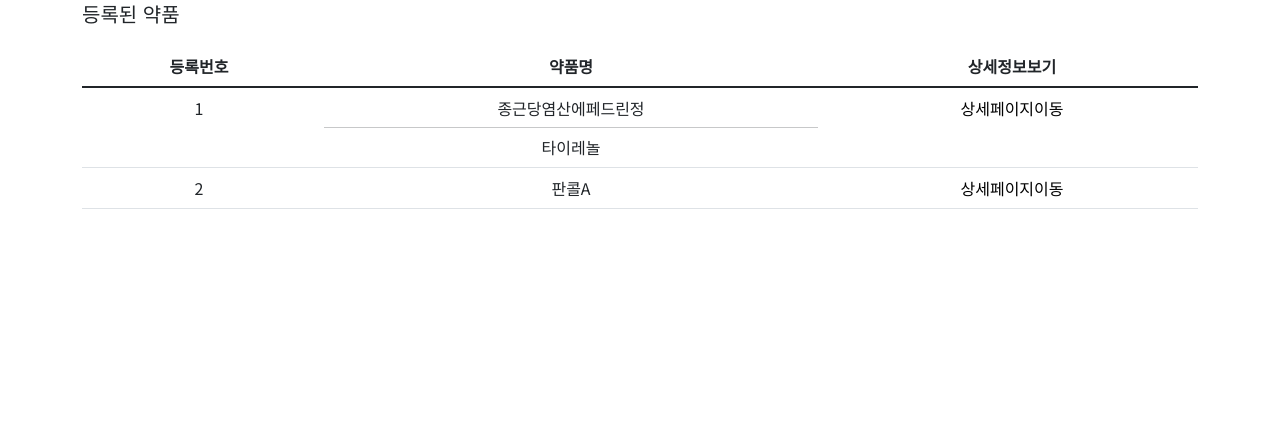
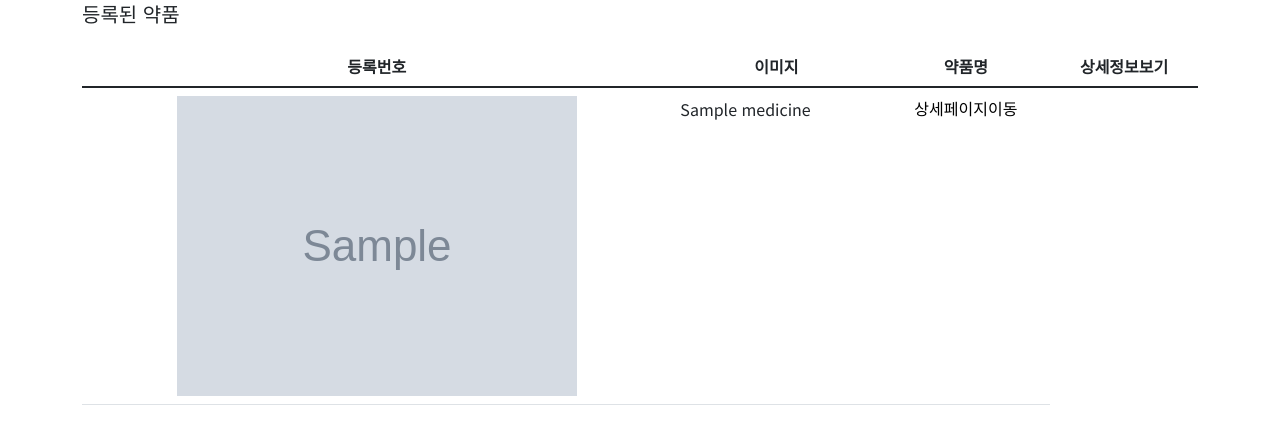
Before and after one commit to seoyeonson/Pill, a Django app: page /mypage/ in a window 1280 px wide. Shown: the part 113-557 px from the top of the page. Run offline with Django 3.2, Linux system fonts and the light colour scheme; tables that the repository leaves empty hold one stand-in row (values such as "Sample post"); grey boxes marked "Sample" are stand-in pictures; some libraries are stand-ins or nearby versions; some web fonts are replaced.

Commit message:
손서연#7.12/15:35
1. 약 리스트 저장
2. 마이페이지

```diff
--- a/pillapp/templates/mypage.html
+++ b/pillapp/templates/mypage.html
@@ -8,26 +8,27 @@
     <thead>
         <tr>
             <th>등록번호</th>
+            <th>이미지</th>
             <th>약품명</th>
             <th>상세정보보기</th>
         </tr>
     </thead>
     <tbody>
+        {% for prescription in prescriptions %}
         <tr>
-            <td>1</td>
+            <td><img src={{ prescription.p_imgpath }}></td>
             <td>
-                종근당염산에페드린정<hr style="margin: 7px 0;">
-                타이레놀
+                {% for medicine in medicines %}
+                <table>
+                    {% if medicine.p_id_id == prescription.p_id %}
+                        <td>{{ medicine.m_name }}</td>
+                    {% endif %}
+                </table>
+                {% endfor %}
             </td>
             <td><a href="{% url 'ocr' 3 %}">상세페이지이동</a></td>
         </tr>
-        <tr>
-            <td>2</td>
-            <td>
-                판콜A
-            </td>
-            <td><a href="#">상세페이지이동</a></td>
-        </tr>
+        {% endfor %}
     </tbody>
 </table>
 {% endblock %}
--- a/pillapp/templates/ocr.html
+++ b/pillapp/templates/ocr.html
@@ -35,7 +35,8 @@
         <!-- <a href="{% url 'mypage' %}" class="btn me-2">약 리스트에 등록하기</a> -->
     </div>
 </div>
-<form method="POST" name="frm" action=".">
+<form method="POST" name="frm" action="/registMedicine/">
+    {% csrf_token %}
     <input type="hidden" class="regist_p_id" name="p_id" id="p_id"/>
     <input type="hidden" class="regist_names" name="names" id="names"/>
 </form>
--- a/pillapp/views.py
+++ b/pillapp/views.py
@@ -1,4 +1,4 @@
-from django.shortcuts import render
+from django.shortcuts import redirect, render
 import requests
 from bs4 import BeautifulSoup
 from django.http import HttpResponse
@@ -40,17 +40,33 @@
     return render(request, 'ocr.html', context)
 
 def mypage(request):
-    return render(request, 'mypage.html')
+    prescriptions = Prescription.objects.filter(user_id=1)
+    medicines = medicine.objects.all()
+
+    context = {
+        'prescriptions' : prescriptions,
+        'medicines' : medicines
+    }
+    return render(request, 'mypage.html', context)
 
 @csrf_exempt
 def registMedicine(request):
-    p_id = request.POST['p_id']
-    names = request.POST['names']
+    p_id = request.POST.get('p_id')
+    names = request.POST.get('names')
+    names = names.split(',')
 
-    print(p_id)
-    print(names)
+    p_id = Prescription.objects.get(p_id=p_id)
 
-    return render(request, 'mypage.html')
+    try:
+        for name in names:
+            medicine.objects.create(
+                p_id = p_id,
+                m_name = name
+            )
+    except Exception as e:
+        print(e);
+
+    return redirect('/mypage/')
 
 @csrf_exempt
 def ocr_start(request):
--- a/static/bs/css/css.css
+++ b/static/bs/css/css.css
@@ -192,7 +192,7 @@
 }
 
 #myCanvas{
-    border: 1px solid #CFCFCF;
+    /* border: 1px solid #CFCFCF; */
     border-radius: 10px;
     height: 100%;
     width: 100%;
--- a/static/bs/js/js.js
+++ b/static/bs/js/js.js
@@ -203,7 +203,7 @@
         $('#capture_btn').remove();
         $('#submit_btn').remove();
         $('#ocr_start').text('약 리스트에 등록하기');
-        $('#ocr_start').attr('href', getUrl + '/registMedicine/');
+        // $('#ocr_start').attr('href', getUrl + '/registMedicine/');
         $('#ocr_start').attr('id', "regist_btn");
       });
     } else {
@@ -211,10 +211,11 @@
     }
 
     $(document).on('click', '#regist_btn', function (e) {
-      if($('.regist_p_id').val() && $('.regist_names')){
+      if($('.regist_p_id').val() && $('.regist_names').val()){
         console.log("실행됌");
-        console.log($('form[name=frm]'));
-        $('form[name=frm]').submit();
+        console.log($('.regist_p_id').val());
+        console.log($('.regist_names').val());
+        $('form[name="frm"]').submit();
       }else{
         alert("조회된 의약품이 없습니다. 다시하기를 눌러 재시도해주세요.");
       }
```
